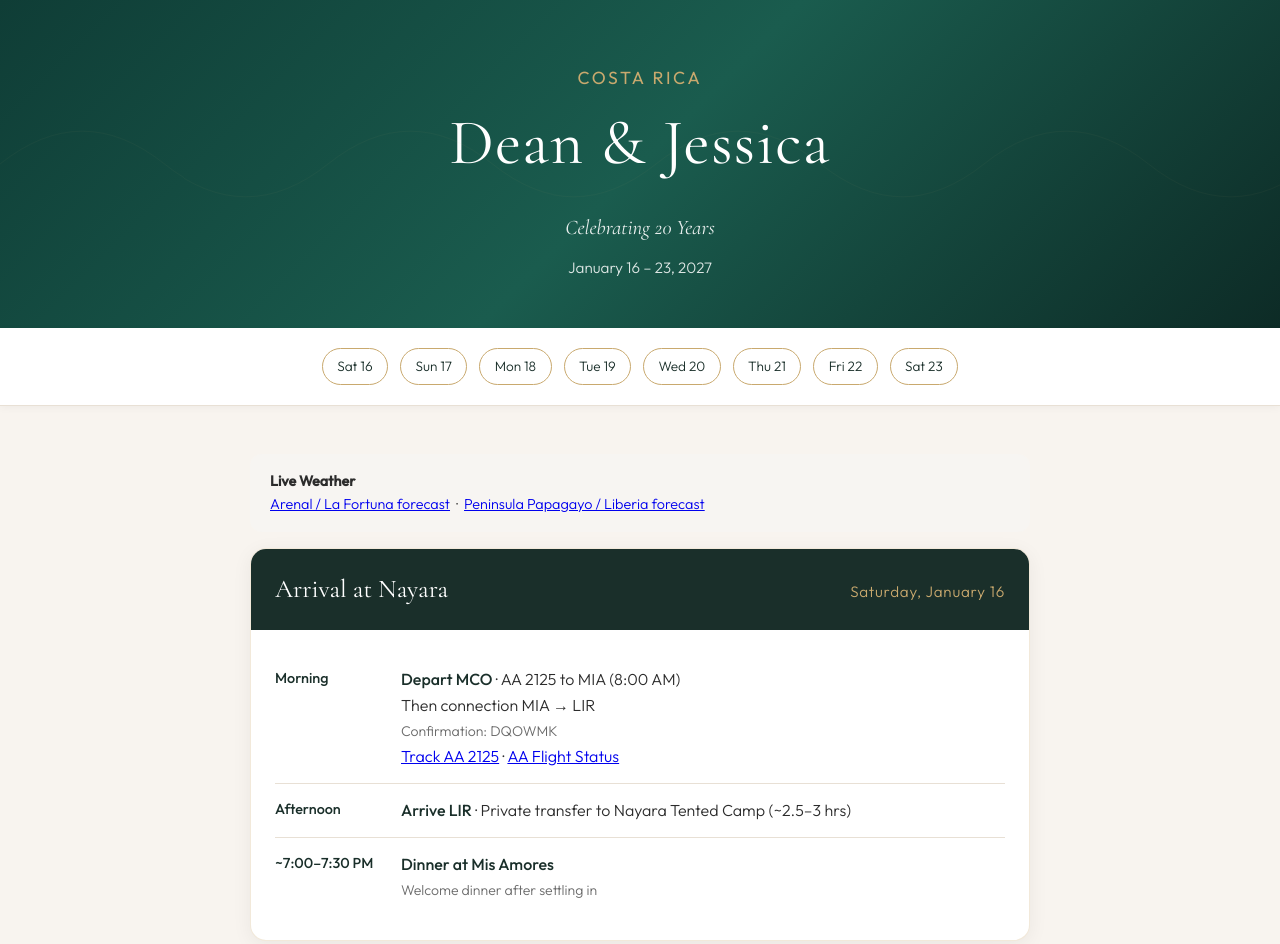
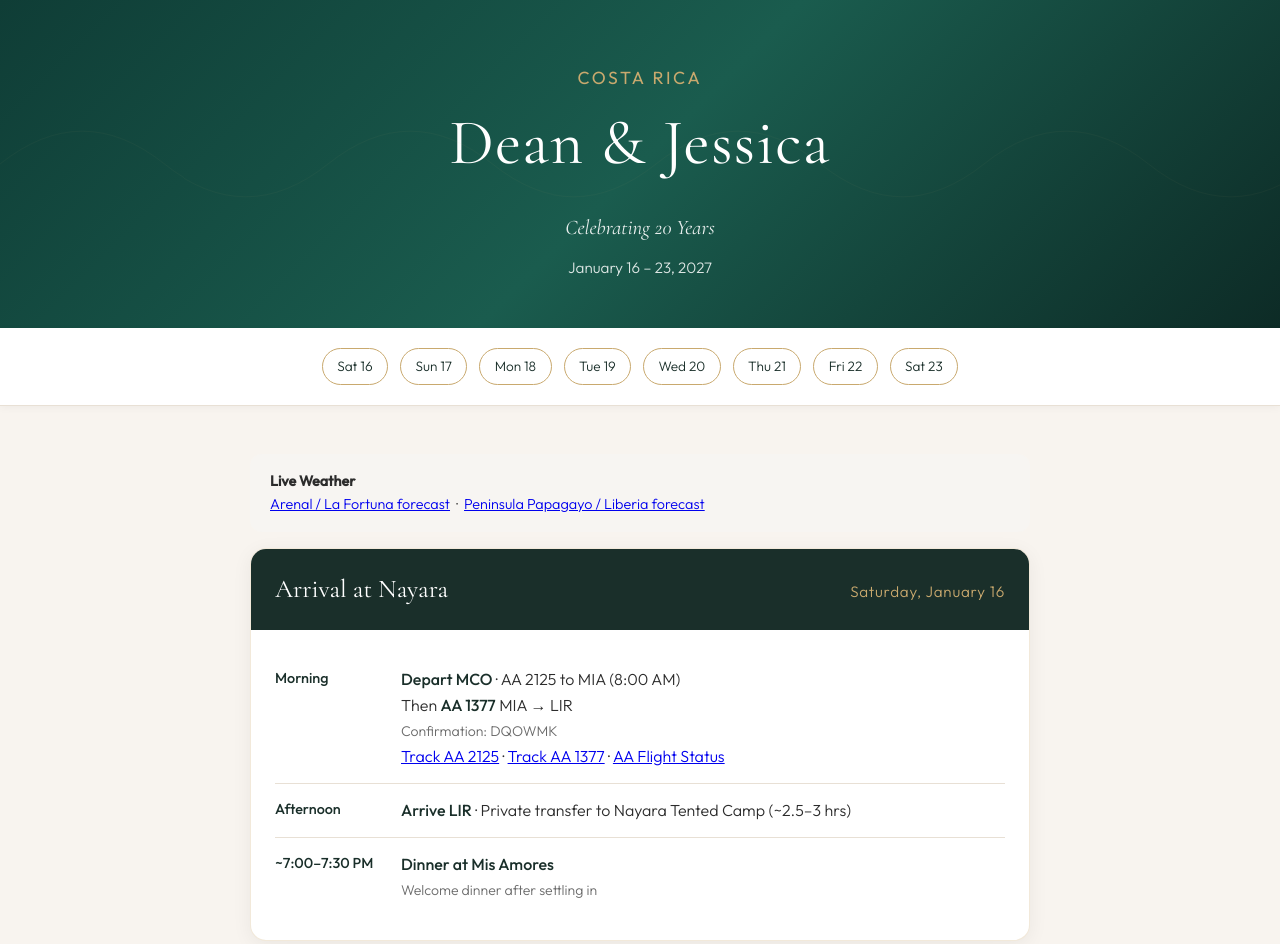
Before and after one commit to deanmorrison-dot/costa-rica-anniversary, a plain HTML site: page index.html in a window 1280 px wide. Shown: the top 944 px of the page. Drawn offline with nearby package versions, Linux system fonts and the light colour scheme.

Commit message:
Add AA 1377 MIA-LIR flight tracking

```diff
--- a/index.html
+++ b/index.html
@@ -58,7 +58,7 @@
   <section class="day" id="jan16">
     <div class="day-header"><h2>Arrival at Nayara</h2><div class="date">Saturday, January 16</div></div>
     <div class="day-body">
-      <div class="item"><div class="time">Morning</div><div class="desc"><strong>Depart MCO</strong> · AA 2125 to MIA (8:00 AM)<br>Then connection MIA → LIR<br><span class="note">Confirmation: DQOWMK</span><br><a href="https://www.flightaware.com/live/flight/AAL2125" target="_blank">Track AA 2125</a> · <a href="https://www.aa.com/travelInformation/flights/status" target="_blank">AA Flight Status</a></div></div>
+      <div class="item"><div class="time">Morning</div><div class="desc"><strong>Depart MCO</strong> · AA 2125 to MIA (8:00 AM)<br>Then <strong>AA 1377</strong> MIA → LIR<br><span class="note">Confirmation: DQOWMK</span><br><a href="https://www.flightaware.com/live/flight/AAL2125" target="_blank">Track AA 2125</a> · <a href="https://www.flightaware.com/live/flight/AAL1377" target="_blank">Track AA 1377</a> · <a href="https://www.aa.com/travelInformation/flights/status" target="_blank">AA Flight Status</a></div></div>
       <div class="item"><div class="time">Afternoon</div><div class="desc"><strong>Arrive LIR</strong> · Private transfer to Nayara Tented Camp (~2.5–3 hrs)</div></div>
       <div class="item"><div class="time">~7:00–7:30 PM</div><div class="desc"><strong>Dinner at Mis Amores</strong><br><span class="note">Welcome dinner after settling in</span></div></div>
     </div>
@@ -145,7 +145,8 @@
     <a href="https://nayaratentedcamp.com" target="_blank">Nayara Tented Camp</a> &nbsp;·&nbsp;
     <a href="https://www.ritzcarlton.com/en/hotels/lirrz-nekajui-peninsula-papagayo-a-ritz-carlton-reserve/overview/" target="_blank">Nekajui, a Ritz-Carlton Reserve</a><br><br>
     <a href="https://www.aa.com/travelInformation/flights/status" target="_blank">American Airlines Flight Status (all flights)</a><br>
-    <a href="https://www.flightaware.com/live/flight/AAL2125" target="_blank">Track AA 2125 (MCO–MIA outbound)</a> ·
+    <a href="https://www.flightaware.com/live/flight/AAL2125" target="_blank">Track AA 2125 (MCO–MIA)</a> ·
+    <a href="https://www.flightaware.com/live/flight/AAL1377" target="_blank">Track AA 1377 (MIA–LIR)</a> ·
     <a href="https://www.flightaware.com/live/flight/AAL594" target="_blank">Track AA 594 (LIR–MIA return)</a><br>
     Confirmation code: <strong>DQOWMK</strong> — use this on AA.com or the app to see all legs.
   </div>
```
